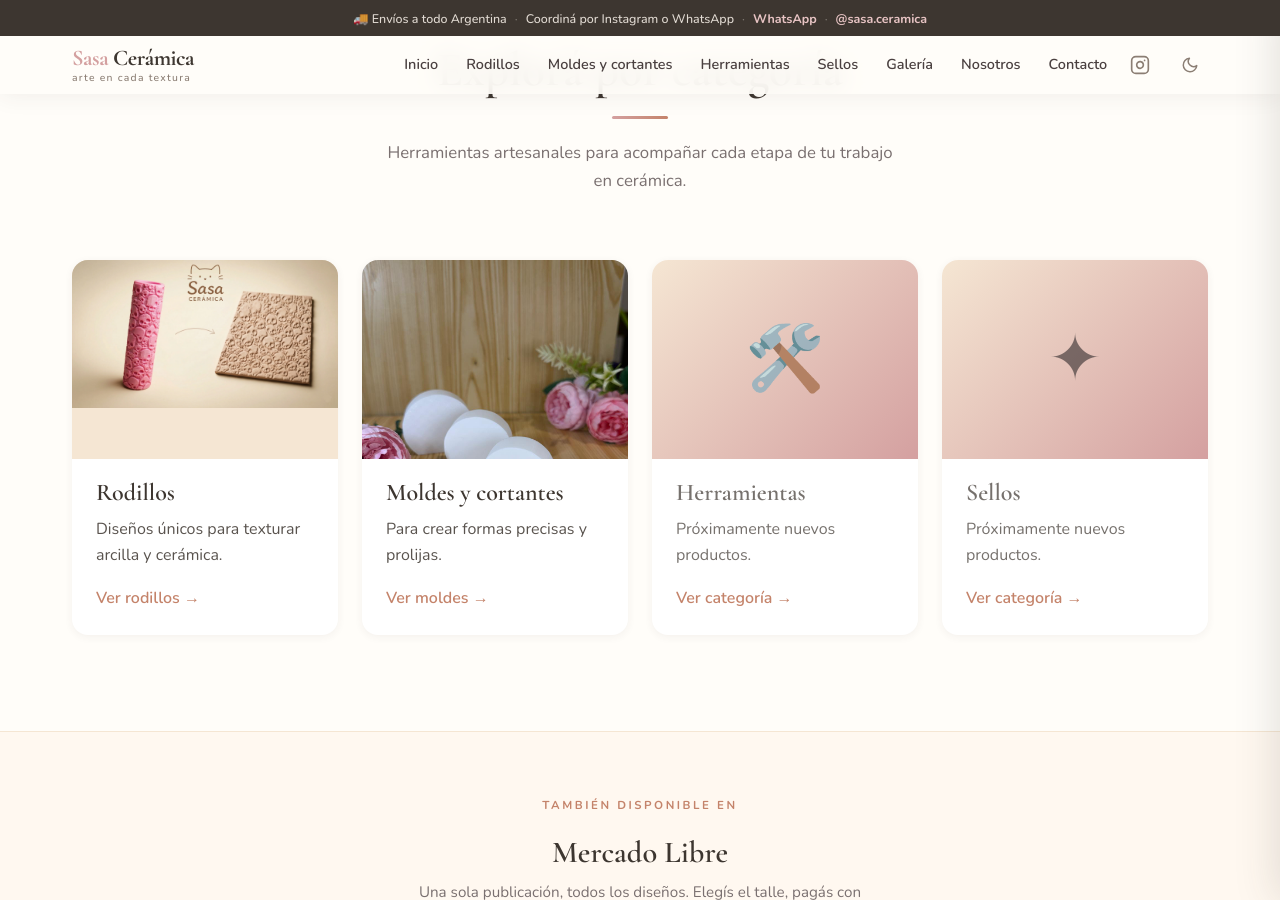
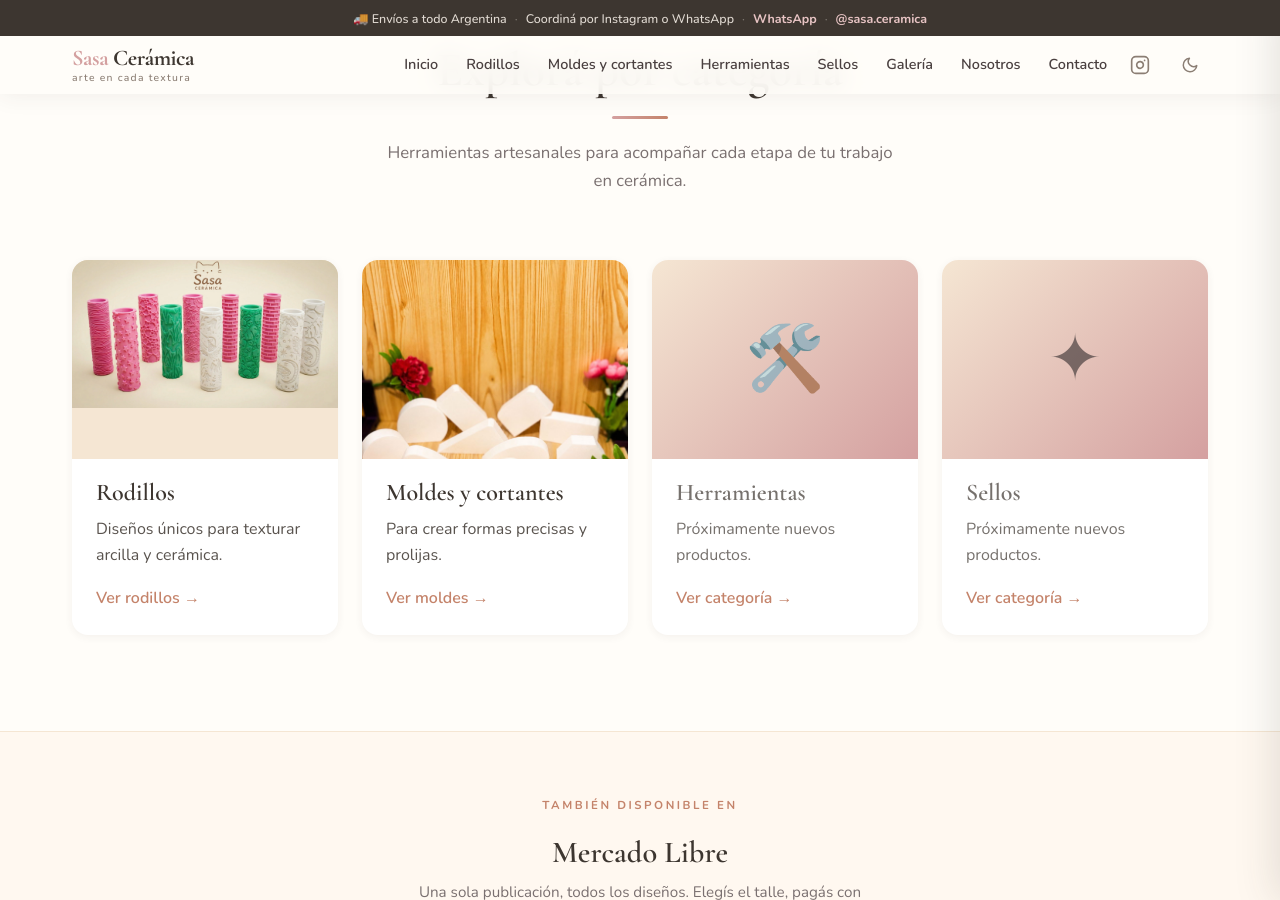
Before and after one commit to DPonchon/dponchon.github.io, a Jekyll site: the page built from index.html, in a window 1280 px wide and 900 px high, scrolled down 985 px. Built offline with Jekyll 4.4.1, drawn with Linux system fonts in a browser that asks for light colours.

Commit message:
Swap home category card images: rodillos.jpg for Rodillos, Pack x 12 for Moldes
Co-Authored-By: Claude Opus 4.7 <noreply@anthropic.com>

```diff
--- a/index.html
+++ b/index.html
@@ -65,8 +65,8 @@ og_description: "Herramientas artesanales que inspiran tu arte en cerámica. Rod
           <a href="{{ '/rodillos/' | relative_url }}" class="categoria-card animate-on-scroll" data-delay="0">
             <div class="categoria-card__image-wrap">
               <picture>
-                <source srcset="./images/rodillo_calaveras.webp" type="image/webp">
-                <img src="./images/rodillo_calaveras.jpg" alt="Rodillos texturadores artesanales" class="categoria-card__img" loading="lazy" width="400" height="300">
+                <source srcset="{{ '/images/rodillos.webp' | relative_url }}" type="image/webp">
+                <img src="{{ '/images/rodillos.jpg' | relative_url }}" alt="Colección de rodillos texturadores artesanales — Sasa Cerámica" class="categoria-card__img" loading="lazy" width="400" height="300">
               </picture>
             </div>
             <div class="categoria-card__body">
@@ -79,7 +79,7 @@ og_description: "Herramientas artesanales que inspiran tu arte en cerámica. Rod
           <a href="{{ '/moldes-y-cortantes/' | relative_url }}" class="categoria-card animate-on-scroll" data-delay="1">
             <div class="categoria-card__image-wrap">
               <picture>
-                <img src="./images/moldes%20y%20cortantes/Contramolde%20asa%20circular%20x%203%20unidades%20-%20costo%208000.jpeg" alt="Moldes y cortantes artesanales" class="categoria-card__img" loading="lazy" width="400" height="300">
+                <img src="{{ '/images/moldes y cortantes/Contramolde asa x12 - costo 27.000.jpeg' | relative_url }}" alt="Pack de 12 contramoldes para asas — Sasa Cerámica" class="categoria-card__img" loading="lazy" width="400" height="300">
               </picture>
             </div>
             <div class="categoria-card__body">
```
